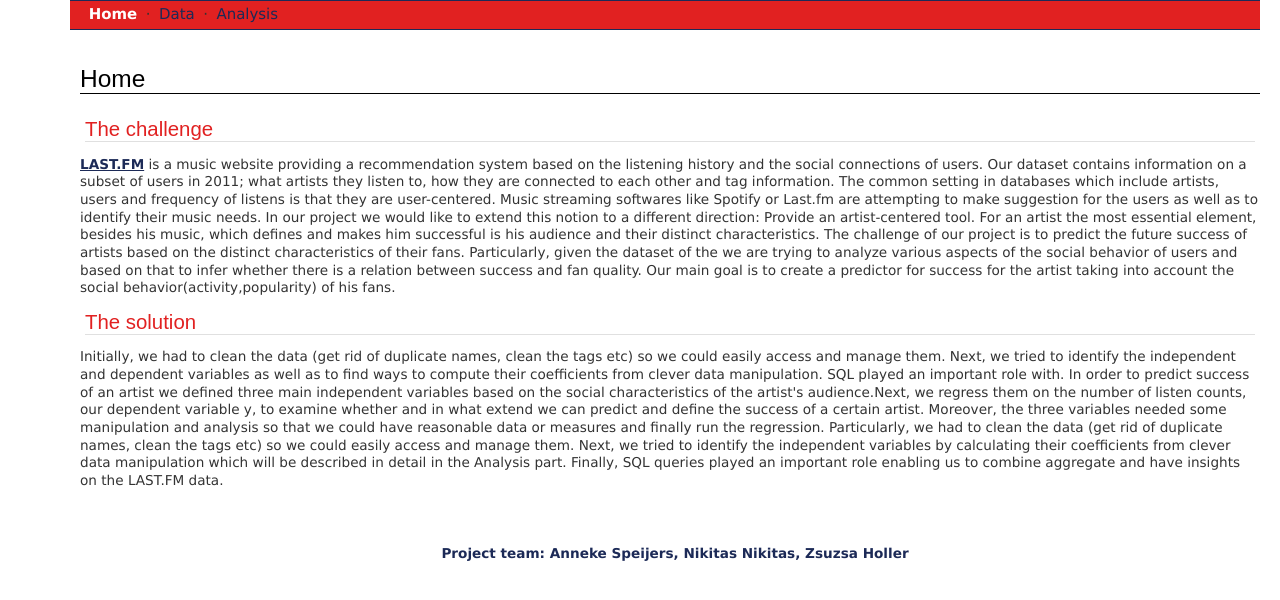
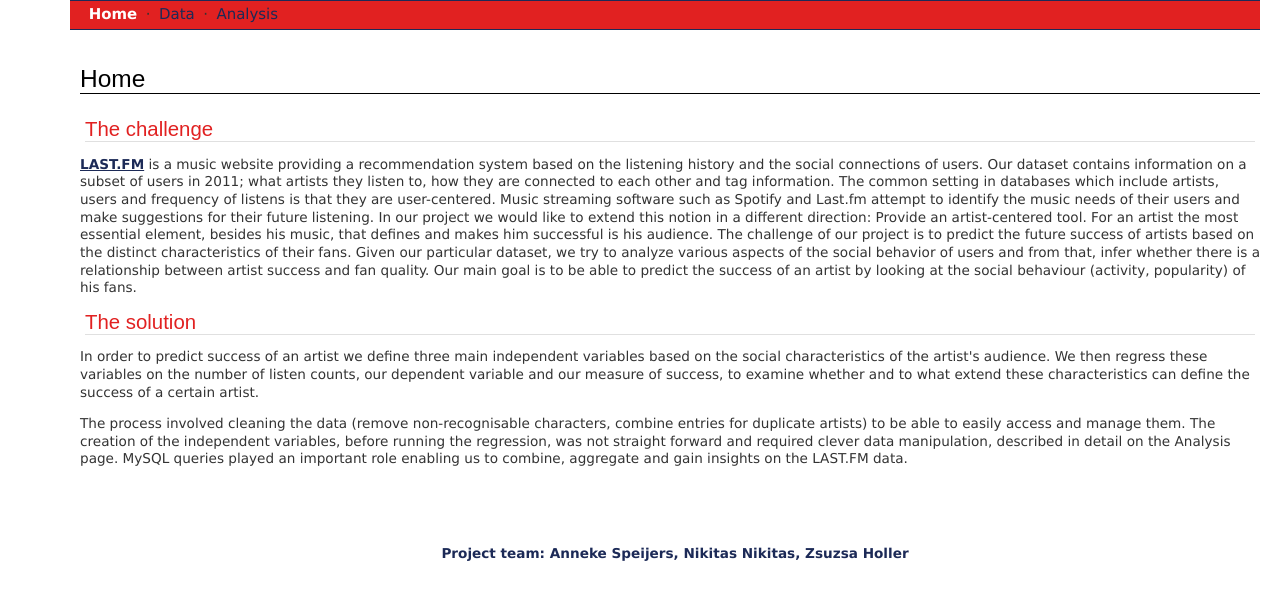
Before and after one commit to zsuzsaholler/bgse-dashboard-project, a PHP site: page /index.php in a window 1280 px wide. Shown: the part 107-707 px from the top of the page. Run offline with PHP 8.4, Linux system fonts and the light colour scheme; data that the repository does not hold is empty.

Commit message:
tex editing on Home and Data pages

```diff
--- a/web/data_and_analysis_ours.php
+++ b/web/data_and_analysis_ours.php
@@ -13,9 +13,9 @@
 
 	<h1>Data</h1>
 
-	<p>We use the <b><a href="http://grouplens.org/datasets/hetrec-2011/" target="_blank">LAST.FM dataset</a></b> which contains approximately 18,000 distinct artists, 1,900 Users, 12,000 Tags(made by users), 13,000 Connections among Users and 93,000 Connections between Users and Artists. The dataset lacks time dimension which makes the analysis challenging.</p>
+	<p>We use the <b><a href="http://grouplens.org/datasets/hetrec-2011/" target="_blank">LAST.FM dataset</a></b> which contains approximately 18,000 artists, 1,900 users, 12,000 tags (created by users), 13,000 connections among users and 93,000 user-artist connections with listen count information. The dataset lacks a time dimension for the listen count information, which makes the analysis challenging.</p>
 
-	<p>Success of an artist is measured by the listen counts. The chart below shows the top 20, most popular artists, based on number their number of listens.</p>
+	<p>Success of an artist is measured by the listen counts. The chart below shows the top 20, most popular artists, based on their number of listens.</p>
 
 <?php
     // Top 20 Artists
@@ -32,7 +32,7 @@
 ?>
 
 <h2>Centrality</h2>
-<p>The idea behind this measure is to take advantage of the actual connections between users in the database. Intuitively, the more central a user is the more infuential he becomes. Therefore the success of a particular artist is directly linked with the centrality of his fans. The measure for centrality which we chose is the eigenvector centrality. In this measure a certain user is not considered influential only if he has many friends in the dataset but also when his friends have many connections as well. The chart below shows the average centrality of the people listening to each of the artists shown in the above graph.</p>
+<p>The idea behind this measure is to take advantage of the actual connections between users in the database. Intuitively, the more central a user is, the more infuential he should be. We therefore expect the success of a particular artist to be directly linked with the centrality of his fans. The measure for centrality which we chose is eigenvector centrality. In this measure a certain user is not considered influential only if he has many friends in the dataset but also when his friends have many connections as well. Using this measure, each user has a centrality score between 0 and 1, where 1 is the most central. The chart below shows the average centrality of listeners for each of the top 20 artists shown in the above graph.</p>
 
 <?php
 	// Mean centrality measure for top 20 artists.
@@ -49,7 +49,7 @@
 ?>
 
 <h2>Tag Count</h2>
-<p>This is another aspect of the users' social behavior and measures user activity. The intuition is that the opinion of active users will affect more people. We simply aggregated the number of counts for each user and then computed the average number of tags for each artist.</p>
+<p>This is another aspect of the users' social behavior and is a measure of user activity. Similar to central users, we expect that more active users will be more influential and thus the artists they listen to to be more success. We simply counted the number of tags created by each user (on all artists) and then aggregated this to artist level by taking the average number or tags created by an artist's listeners.</p>
 <?php
 	// Average tag count measure for top 20 artists.
 
--- a/web/index.php
+++ b/web/index.php
@@ -76,12 +76,13 @@ function showgraph(artist) {
 			<h1>Home</h1>
 			<h2>The challenge</h2>
 
-			<p><b><a href="http://www.last.fm/" target="_blank">LAST.FM</a></b> is a music website providing a recommendation system based on the listening history and the social connections of users. Our dataset contains information on a subset of users in 2011; what artists they listen to, how they are connected to each other and tag information. The common setting in databases which include artists, users and frequency of listens is that they are user-centered. Music streaming softwares like Spotify or Last.fm are attempting to make suggestion for the users as well as to identify their music needs. In our project we would like to extend this notion to a different direction: Provide an artist-centered tool. For an artist the most essential element, besides his music, which defines and makes him successful is his audience and their distinct characteristics. The challenge of our project is to predict the future success of artists based on the distinct characteristics of their fans. Particularly, given the dataset of the  we are trying to analyze various aspects of the social behavior of users and based on that to infer whether there is a relation between success and fan quality. Our main goal is to create a predictor for success for the artist taking into account the social behavior(activity,popularity) of his fans.</p>
+			<p><b><a href="http://www.last.fm/" target="_blank">LAST.FM</a></b> is a music website providing a recommendation system based on the listening history and the social connections of users. Our dataset contains information on a subset of users in 2011; what artists they listen to, how they are connected to each other and tag information. The common setting in databases which include artists, users and frequency of listens is that they are user-centered. Music streaming software such as Spotify and Last.fm attempt to identify the music needs of their users and make suggestions for their future listening. In our project we would like to extend this notion in a different direction: Provide an artist-centered tool. For an artist the most essential element, besides his music, that defines and makes him successful is his audience. The challenge of our project is to predict the future success of artists based on the distinct characteristics of their fans. Given our particular dataset, we try to analyze various aspects of the social behavior of users and from that, infer whether there is a relationship between artist success and fan quality. Our main goal is to be able to predict the success of an artist by looking at the social behaviour (activity, popularity) of his fans.</p>
 
 			<h2>The solution</h2>
 
-			<p>Initially, we had to clean the data (get rid of duplicate names, clean the tags etc) so we could easily access and manage them. Next, we tried to identify the independent and dependent variables as well as to find ways to compute their coefficients from clever data manipulation. SQL played an important role with. In order to predict success of an artist we defined three main independent variables based on the social characteristics of the artist's audience.Next, we regress them on the number of listen counts, our dependent variable y, to examine whether and in what extend we can predict and define the success of a certain artist. Moreover, the three variables needed some manipulation and analysis so that we could have reasonable data or measures and finally run the regression. Particularly, we had to clean the data (get rid of duplicate names, clean the tags etc) so we could easily access and manage them. Next, we tried to identify the independent variables by calculating their coefficients from clever data manipulation which will be described in detail in the Analysis part. Finally, SQL queries played an important role enabling us to combine aggregate and have insights on the LAST.FM data.</p>
+			<p>In order to predict success of an artist we define three main independent variables based on the social characteristics of the artist's audience. We then regress these variables on the number of listen counts, our dependent variable and our measure of success, to examine whether and to what extend these characteristics can define the success of a certain artist.</p>
 
+			<p>The process involved cleaning the data (remove non-recognisable characters, combine entries for duplicate artists) to be able to easily access and manage them. The creation of the independent variables, before running the regression, was not straight forward and required clever data manipulation, described in detail on the Analysis page. MySQL queries played an important role enabling us to combine, aggregate and gain insights on the LAST.FM data.</p>
 
 		</div>
 
```
